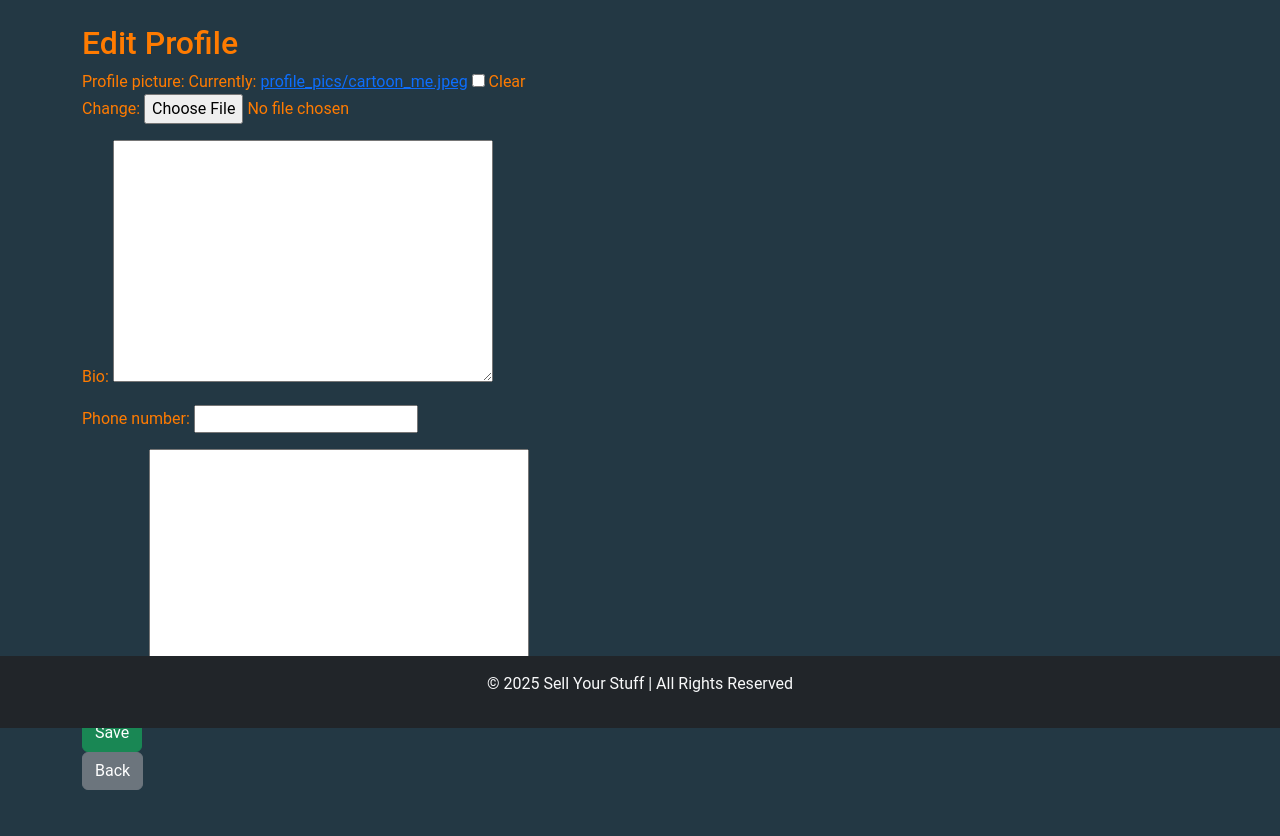
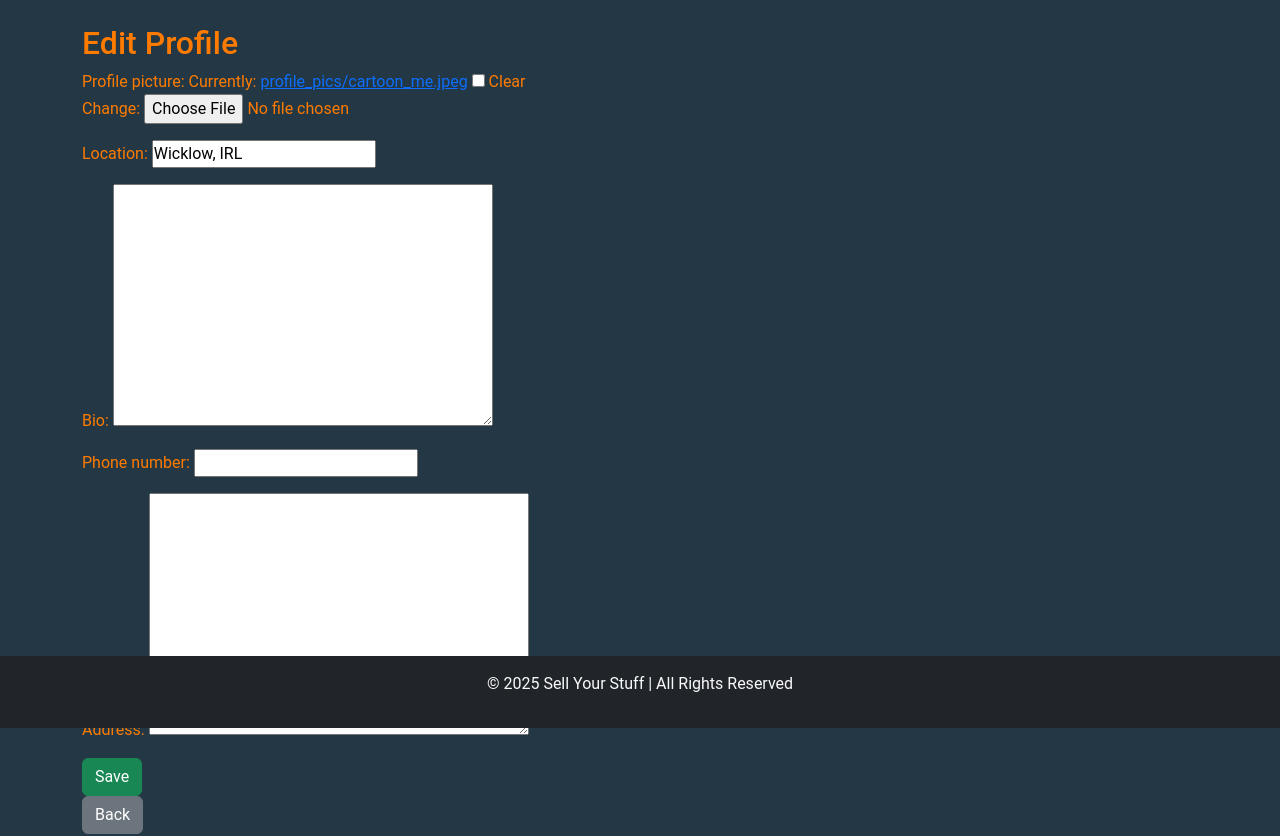
Before and after one commit to TerryLoc/sell_ur_stuff, a Django app: page /profiles/profile/edit/ in a window 1280 px wide. Shown: the part 72-908 px from the top of the page. Run offline with Django 5.2, Linux system fonts and the light colour scheme; a user stored in the database is signed in; data comes from the database, SQL or seed files in the repository; both versions use the stored data as it was after the commit.

Commit message:
feat: add location field to profile update form

```diff
--- a/profiles/forms.py
+++ b/profiles/forms.py
@@ -5,4 +5,4 @@ from .models import UserProfile
 class UserProfileForm(forms.ModelForm):
     class Meta:
         model = UserProfile
-        fields = ["profile_picture", "bio", "phone_number", "address"]
+        fields = ["profile_picture", "location", "bio", "phone_number", "address"]
--- a/profiles/models.py
+++ b/profiles/models.py
@@ -11,6 +11,7 @@ class UserProfile(models.Model):
         null=True,
         default="profile_pics/default.jpg",
     )
+    location = models.CharField(max_length=50, blank=True, null=True)
     bio = models.TextField(blank=True, null=True)
     phone_number = models.CharField(max_length=15, blank=True, null=True)
     address = models.TextField(blank=True, null=True)
--- a/profiles/templates/profiles/profile.html
+++ b/profiles/templates/profiles/profile.html
@@ -20,7 +20,7 @@
     <p><strong>Location:</strong> {{ profile.location }}</p>
     <p><strong>Joined:</strong> {{ user.date_joined }}</p>
     <p><strong>Bio:</strong> {{ profile.bio }}</p>
-    <p><strong>Phone:</strong> {{ profile.phone }}</p>
+    <p><strong>Phone:</strong> {{ profile.phone_number }}</p>
     <p><strong>Facebook:</strong> {{ profile.facebook }}</p>
 </div>
 
```
Also changed, not shown: db.sqlite3, profile_pics/cartoon_me.jpeg (added), profiles/migrations/0003_userprofile_location.py (added).
